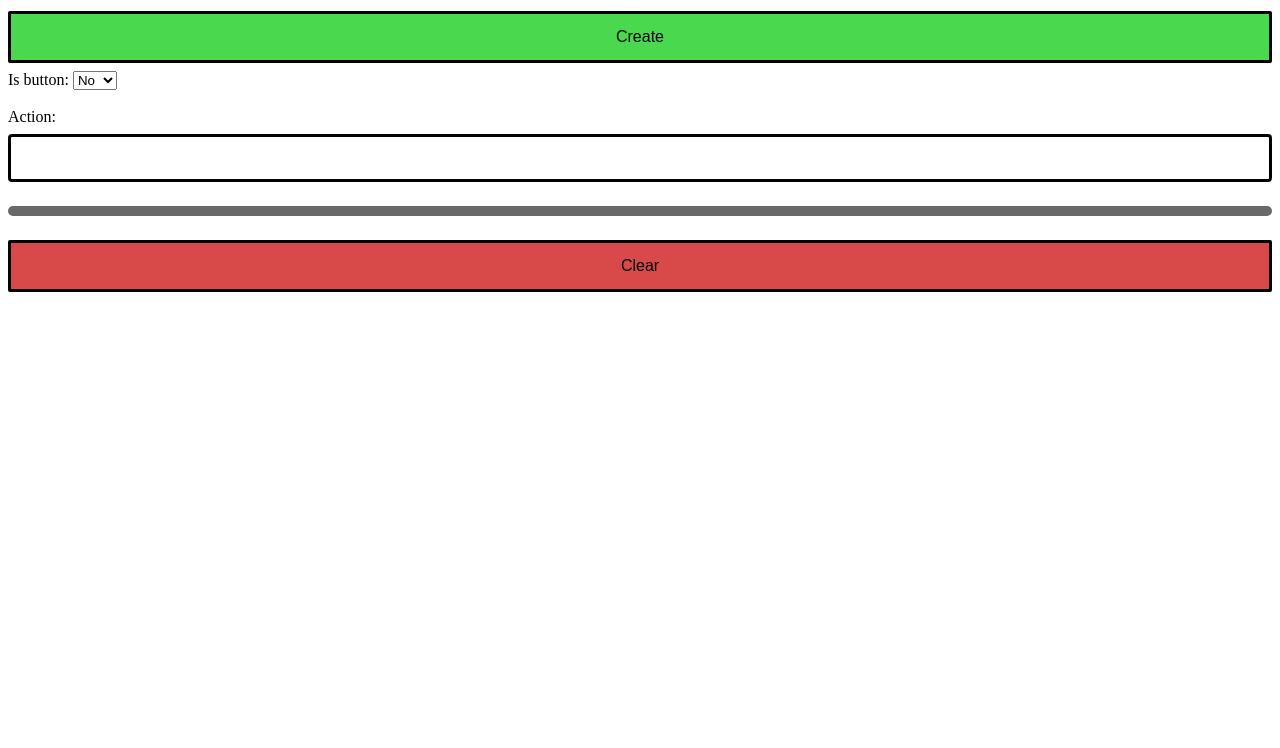
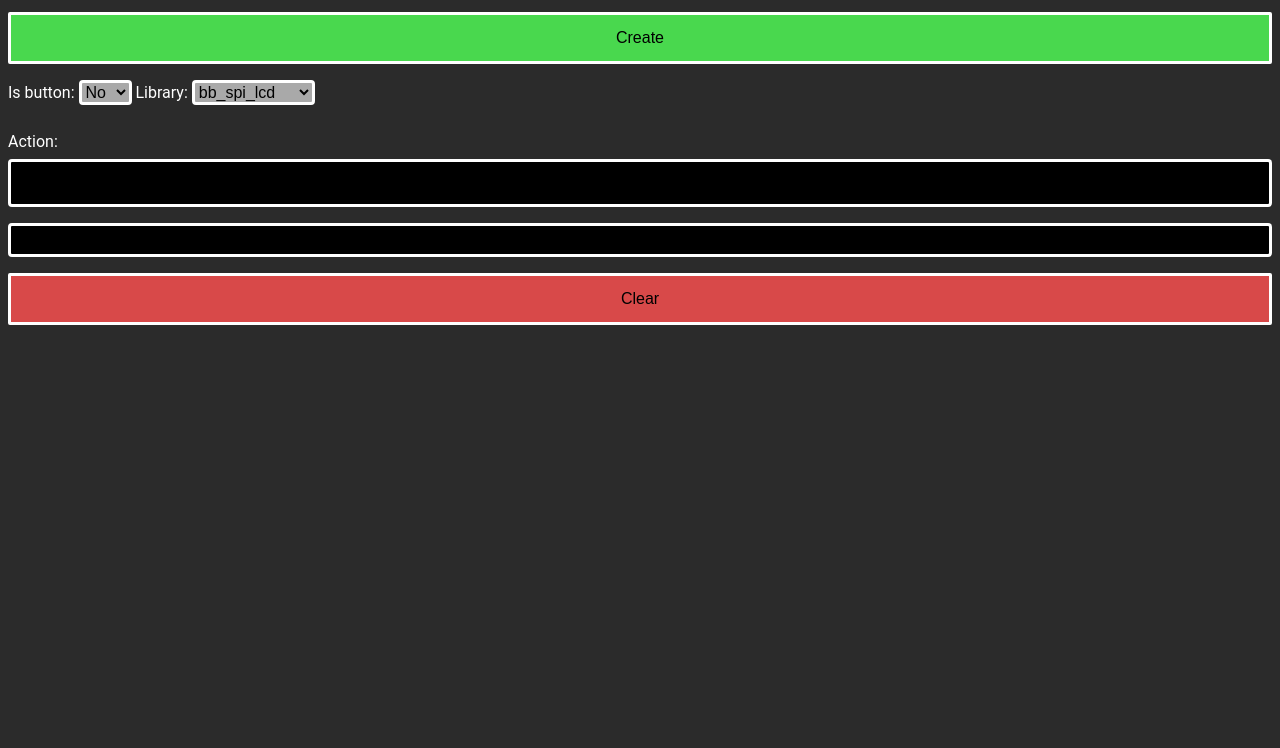
Before and after one commit to Zynth9999/FigmaToAdafruit, a website: page ui.html in a window 1280 px wide. Shown: the part 52-800 px from the top of the page. Drawn offline with Linux system fonts and the light colour scheme.

Commit message:
A lot of stuff
Yes

```diff
--- a/code.js
+++ b/code.js
@@ -1,9 +1,10 @@
 "use strict";
 figma.showUI(__html__);
-figma.ui.resize(400, 500);
+figma.ui.resize(400, 385);
 const defaultRed = 0;
 const defaultGreen = 0;
 const defaultBlue = 0;
+// MADE BY ZYNTH WITH <3
 // Reload
 figma.ui.onmessage = msg => {
     if (msg.type === 'getProperties') {
--- a/code.ts
+++ b/code.ts
@@ -1,9 +1,9 @@
 figma.showUI(__html__);
-figma.ui.resize(400,500);
+figma.ui.resize(400,385);
 const defaultRed = 0;
 const defaultGreen = 0;
 const defaultBlue = 0;
-
+// MADE BY ZYNTH WITH <3
 // Reload
 figma.ui.onmessage = msg => {
   if (msg.type === 'getProperties') {
--- a/package.json
+++ b/package.json
@@ -1,8 +1,9 @@
 {
   "name": "FigmaToAdafruit",
-  "version": "1.0.0",
-  "description": "Your Figma Plugin",
+  "version": "1.1.5",
+  "description": "Quick and easy way to convert Figma to Adafruit",
   "main": "code.js",
+
   "scripts": {
     "build": "tsc -p tsconfig.json",
     "lint": "eslint --ext .ts,.tsx --ignore-pattern node_modules .",
--- a/ui.css
+++ b/ui.css
@@ -0,0 +1,84 @@
+/* MADE BY ZYNTH WITH <3 */
+input {
+    width: 100%;
+    padding: 12px 20px;
+    margin: 8px 0;
+    display: inline-block;
+    border: 3px solid hsl(0, 0%, 100%);
+    border-radius: 4px;
+    box-sizing: border-box;
+    font-size: 16px;
+    color: hsl(0, 0%, 0%);
+}
+select {
+    width: 100%;
+    padding: 12px 20px;
+    margin: 8px 0;
+    display: inline-block;
+    background-color: darkgray;
+    border: 3px solid hsl(0, 0%, 100%);
+    border-radius: 4px;
+    box-sizing: border-box;
+    font-size: 16px;
+    color: hsl(0, 0%, 0%);
+}
+#sbmt {
+  width: 100%;
+  background-color: #49d84e;
+  color: black;
+  padding: 14px 20px;
+  margin: 8px 0;
+  border: 3px solid hsl(0, 0%, 100%);
+  border-radius: 2px;
+  cursor: pointer;
+  font-size: 16px;
+  transition: ease-in-out 0.3s;
+}
+#sbmt:hover {
+  width: 100%;
+  size-adjust: 10px;
+  background-color: #406441;
+  color: rgb(255, 255, 255);
+  padding: 14px 20px;
+  margin: 8px 0;
+  border: 3px solid hsl(0, 0%, 100%);
+  border-radius: 6px;
+  cursor: pointer;
+  font-size: 16px;
+  transition: ease-in-out 0.3s;
+
+}
+#cancel {
+  width: 100%;
+  background-color: #d84949;
+  color: black;
+  padding: 14px 20px;
+  margin: 8px 0;
+  border: 3px solid hsl(0, 0%, 100%);
+  border-radius: 2px;
+  cursor: pointer;
+  font-size: 16px;
+  transition: ease-in-out 0.3s;
+}
+#cancel:hover {
+  width: 100%;
+  size-adjust: 10px;
+  background-color: #644040;
+  color: rgb(255, 255, 255);
+  padding: 14px 20px;
+  margin: 8px 0;
+  border: 3px solid hsl(0, 0%, 100%);
+  border-radius: 6px;
+  cursor: pointer;
+  font-size: 16px;
+  transition: ease-in-out 0.3s;
+
+}
+LABEL.indented-checkbox-text
+{
+margin-left: 2em;
+display: block;
+position: relative;
+margin-top: -1.4em;  /* make this margin match whatever your line-height is */
+line-height: 1.4em;  /* can be set here, or elsewehere */
+}
--- a/ui.html
+++ b/ui.html
@@ -1,15 +1,22 @@
 <head>
   <style>
+    /* MADE BY ZYNTH WITH <3 */
 input {
     width: 100%;
     padding: 12px 20px;
     margin: 8px 0;
     display: inline-block;
-      border: 3px solid hsl(0, 0%, 0%);
+    border: 3px solid hsl(0, 0%, 100%);
     border-radius: 4px;
     box-sizing: border-box;
     font-size: 16px;
-      color: hsl(0, 0%, 0%);
+    color: hsl(0, 0%, 100%);
+    background-color: rgb(0, 0, 0);
+}
+body{
+  color: white;
+  font-family: 'Roboto', sans-serif;
+  background-color: rgb(43, 43, 43);
 }
 #sbmt {
   width: 100%;
@@ -17,7 +24,7 @@
   color: black;
   padding: 14px 20px;
   margin: 8px 0;
-    border: 3px solid hsl(0, 0%, 0%);
+  border: 3px solid hsl(0, 0%, 100%);
   border-radius: 2px;
   cursor: pointer;
   font-size: 16px;
@@ -30,7 +37,7 @@
   color: rgb(255, 255, 255);
   padding: 14px 20px;
   margin: 8px 0;
-    border: 3px solid hsl(0, 0%, 0%);
+  border: 3px solid hsl(0, 0%, 100%);
   border-radius: 6px;
   cursor: pointer;
   font-size: 16px;
@@ -43,7 +50,7 @@
   color: black;
   padding: 14px 20px;
   margin: 8px 0;
-    border: 3px solid hsl(0, 0%, 0%);
+  border: 3px solid hsl(0, 0%, 100%);
   border-radius: 2px;
   cursor: pointer;
   font-size: 16px;
@@ -56,7 +63,7 @@
   color: rgb(255, 255, 255);
   padding: 14px 20px;
   margin: 8px 0;
-    border: 3px solid hsl(0, 0%, 0%);
+  border: 3px solid hsl(0, 0%, 100%);
   border-radius: 6px;
   cursor: pointer;
   font-size: 16px;
@@ -71,9 +78,22 @@
 margin-top: -1.4em;  /* make this margin match whatever your line-height is */
 line-height: 1.4em;  /* can be set here, or elsewehere */
 }
+select {
+
+    margin: 8px 0;
+    display: inline-block;
+    background-color: darkgray;
+    border: 3px solid hsl(0, 0%, 100%);
+    border-radius: 4px;
+    box-sizing: border-box;
+    font-size: 16px;
+    color: hsl(0, 0%, 0%);
+}
   </style>
+
 </head>
 <h2>Figma To Adafruit</h2>
+
   <button id="sbmt">Create</button>
   <label for="isbtn">Is button:</label>
 
@@ -81,16 +101,27 @@
     <option value="false">No</option>
     <option value="true">Yes</option>
 
+
+
+
+
+  </select>
+  <label for="lib">Library:</label>
+  <select name="lib" id="lib">
+    <option value="bb">bb_spi_lcd</option>
+    <option value="espi">TFT_eSPI</option>
+    <option value="GFX">Adafruit_GFX</option>
   </select>
   <br></br>
   <label for="cmd">Action:</label>
   <input id="cmd"></input>
 
-  <p id="wholecode" style="background-color: dimgray; border-radius: 5px; padding: 5px; color: white; font-size: 16px;"></p>
+  <p id="wholecode" style="background-color: black; color: white; font-size: 16px; padding: 14px; margin: 8px 0; border: 3px solid hsl(0, 0%, 100%); border-radius: 4px;"></p>
 
   <button id="cancel">Clear</button>
 
   <script>
+
     whole = "";
     document.getElementById('sbmt').addEventListener('click', () => {
       parent.postMessage({ pluginMessage: { type: 'getProperties' } }, '*');
@@ -103,6 +134,8 @@
 
     // Listen for messages from the plugin
     onmessage = event => {
+
+      let formattedCodebit = "";
       const message = event.data.pluginMessage;
       if (message.type === 'properties') {
         selectElement =
@@ -112,10 +145,27 @@
               act = document.querySelector('#cmd').value;
               whole = whole.concat(`if(tx >= ${message.x} && tx <= ${message.x}+${message.width} && ty >= ${message.y} && ty <= ${message.y}+${message.height}){/*Code:*/${act}}\n`);
             }
+            elm1 =
+                  document.querySelector('#lib');
+            lib = elm1.value;
+            if(lib === "bb"){
+              formattedCodebit = `tft.fillRect(${message.x}, ${message.y}, ${message.width}, ${message.height}, tft.color565(${Math.round(message.r)}, ${Math.round(message.g)}, ${Math.round(message.b)}));`;
+            }
+            if(lib === "espi"){
+              formattedCodebit = `tft.filRoundRect(${message.x}, ${message.y}, ${message.width}, ${message.height}, tft.color565(${Math.round(message.r)}, ${Math.round(message.g)}, ${Math.round(message.b)}));`;
+            }
+            if(lib === "GFX"){
+              formattedCodebit = `tft.fillRoundRect(${message.x}, ${message.y}, ${message.width}, ${message.height},/*Radius*/, tft.color565(${Math.round(message.r)}, ${Math.round(message.g)}, ${Math.round(message.b)}));`;
+            }
+            if(lib !== ""){
+              whole = whole.concat(formattedCodebit);
+            }
+
+
         // Format the codebit string
-        const formattedCodebit = `tft.fillRoundRect(${message.x}, ${message.y}, ${message.width}, ${message.height}, ${message.red}, tft.color565(${Math.round(message.r)}, ${Math.round(message.g)}, ${Math.round(message.b)}));`;
+
         // Populate the codebit span with the formatted string
-        whole = whole.concat(formattedCodebit);
+
         // Update other span elements with the received values
         document.getElementById('wholecode').textContent = whole;
       } else if (message.type === 'error') {
```
Also changed, not shown: README.md (deleted). Lines whose indentation alone changed are shown as unchanged.
